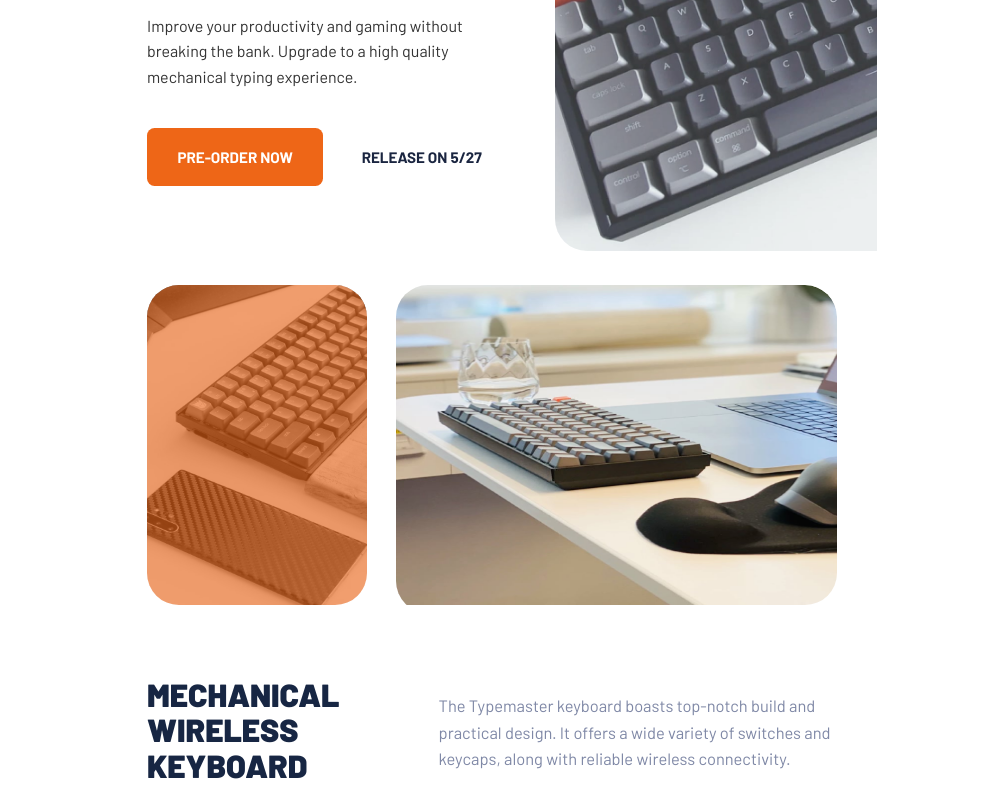
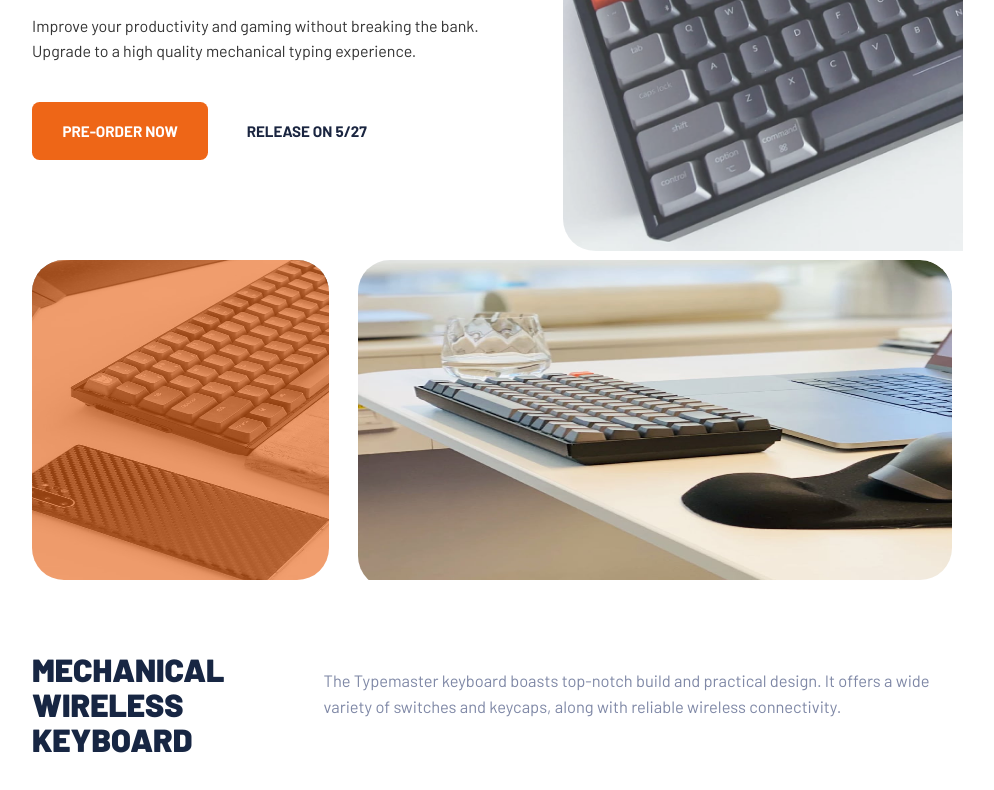
Before and after one commit to pettik/FrontendMentor--typemaster-prelaunch-landing-page, a plain HTML site: page index.html in a window 1280 px wide. Shown: the part 342-1132 px from the top of the page, without its empty margins (148-1142 px from the left). Drawn offline with Linux system fonts and the light colour scheme.

Commit message:
Update style.css

```diff
--- a/style.css
+++ b/style.css
@@ -431,10 +431,10 @@ footer span {
     width: 100%;
     max-width: 1200px;
   }
-}
 
-@media screen and (min-width: 768px) {
   .container {
-    z-index: 1;
+    padding: 0.5rem 2.5rem;
+    max-width: 1000px;
+    margin: 0 auto;
   }
 }
```
